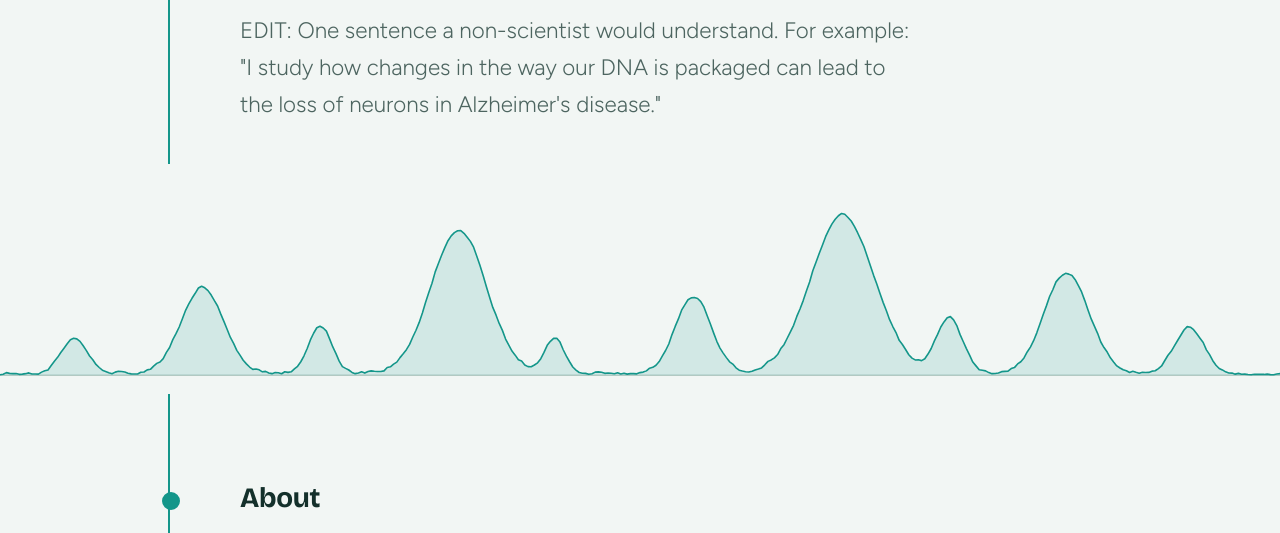
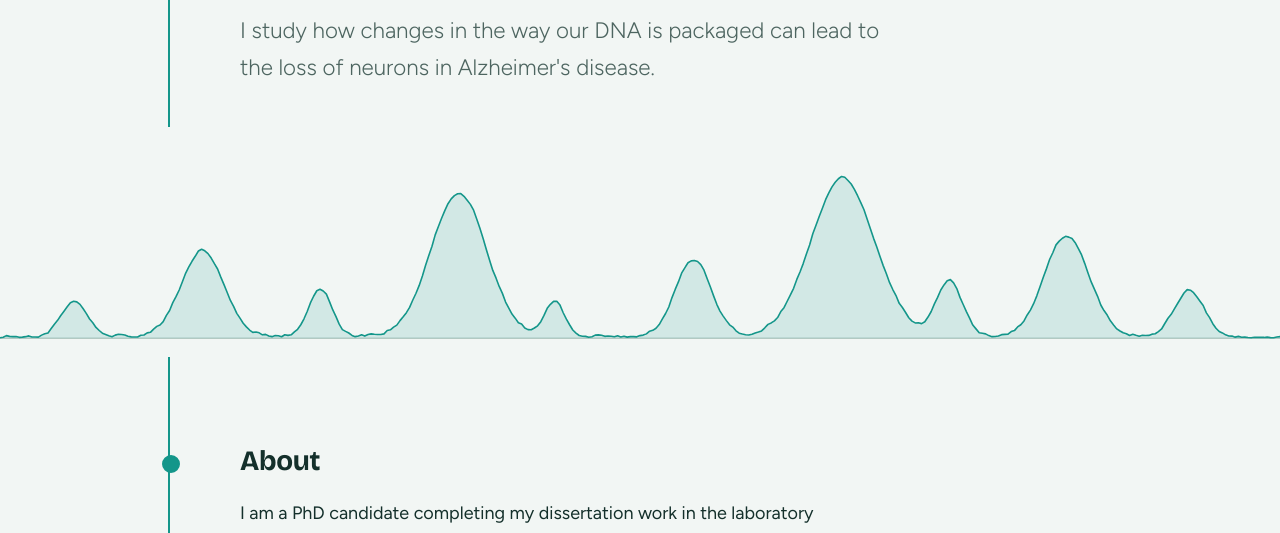
Before and after one commit to spgosrani/spgosrani.github.io, a plain HTML site: page index.html in a window 1280 px wide. Shown: the part 243-776 px from the top of the page. Drawn offline with nearby package versions, Linux system fonts and the light colour scheme.

Commit message:
Fix HTML meta description and content text

```diff
--- a/index.html
+++ b/index.html
@@ -6,7 +6,7 @@
 
   <!-- EDIT: shows in the browser tab and in Google results -->
   <title>Saahj P. Gosrani</title>
-  <meta name="description" content="Aspiring scientist seeking to understand mechanisms of neurodegenerative diseases to develop effective therapeutic strategies.">
+  <meta name="description" content=Aspiring scientist seeking to understand mechanisms of neurodegenerative diseases to develop effective therapeutic strategies.>
 
   <!-- Two free Google fonts: Bricolage Grotesque (headings) and Figtree (text) -->
   <link rel="preconnect" href="https://fonts.googleapis.com">
@@ -36,8 +36,7 @@
     <section class="hero">
       <h1>Saahj P. Gosrani</h1>
       <p class="lead">
-        EDIT: One sentence a non-scientist would understand. For example:
-        "I study how changes in the way our DNA is packaged can lead to the loss of neurons in Alzheimer's disease."
+      I study how changes in the way our DNA is packaged can lead to the loss of neurons in Alzheimer's disease.
       </p>
     </section>
 
```
